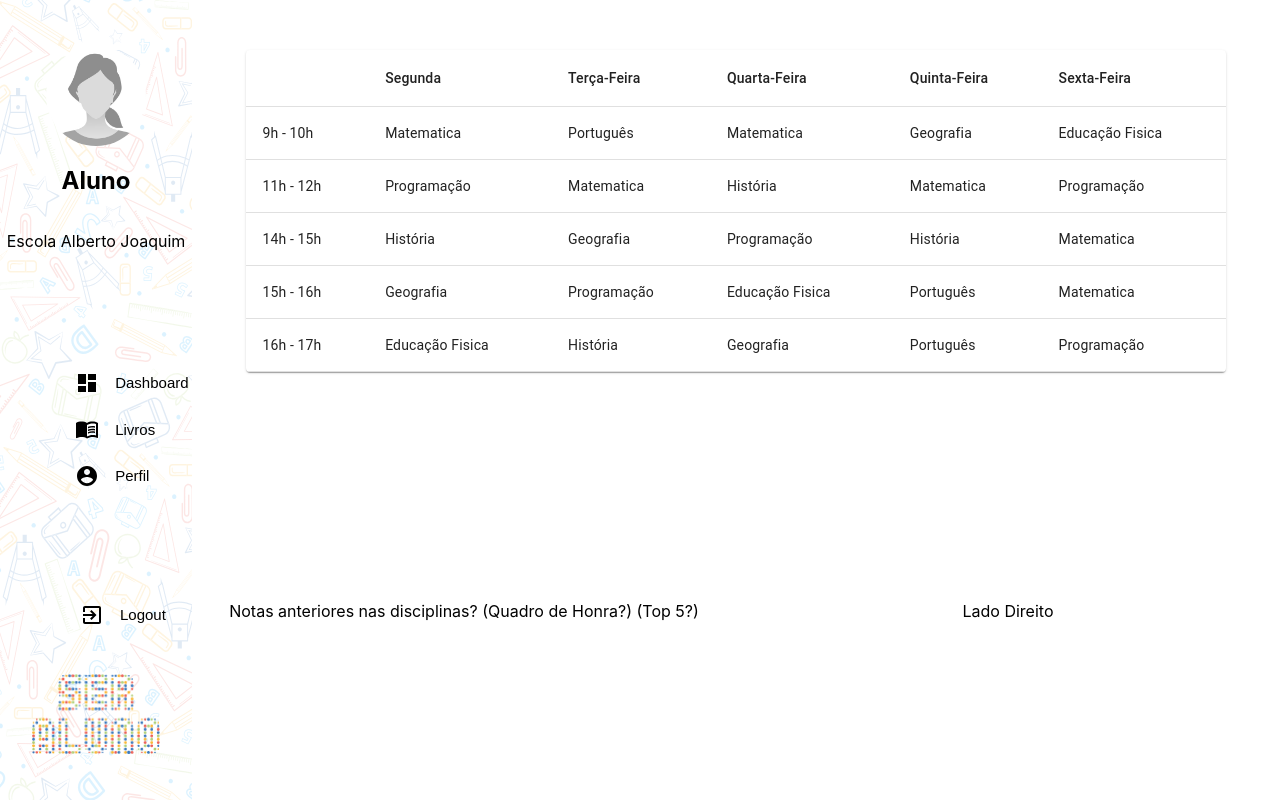
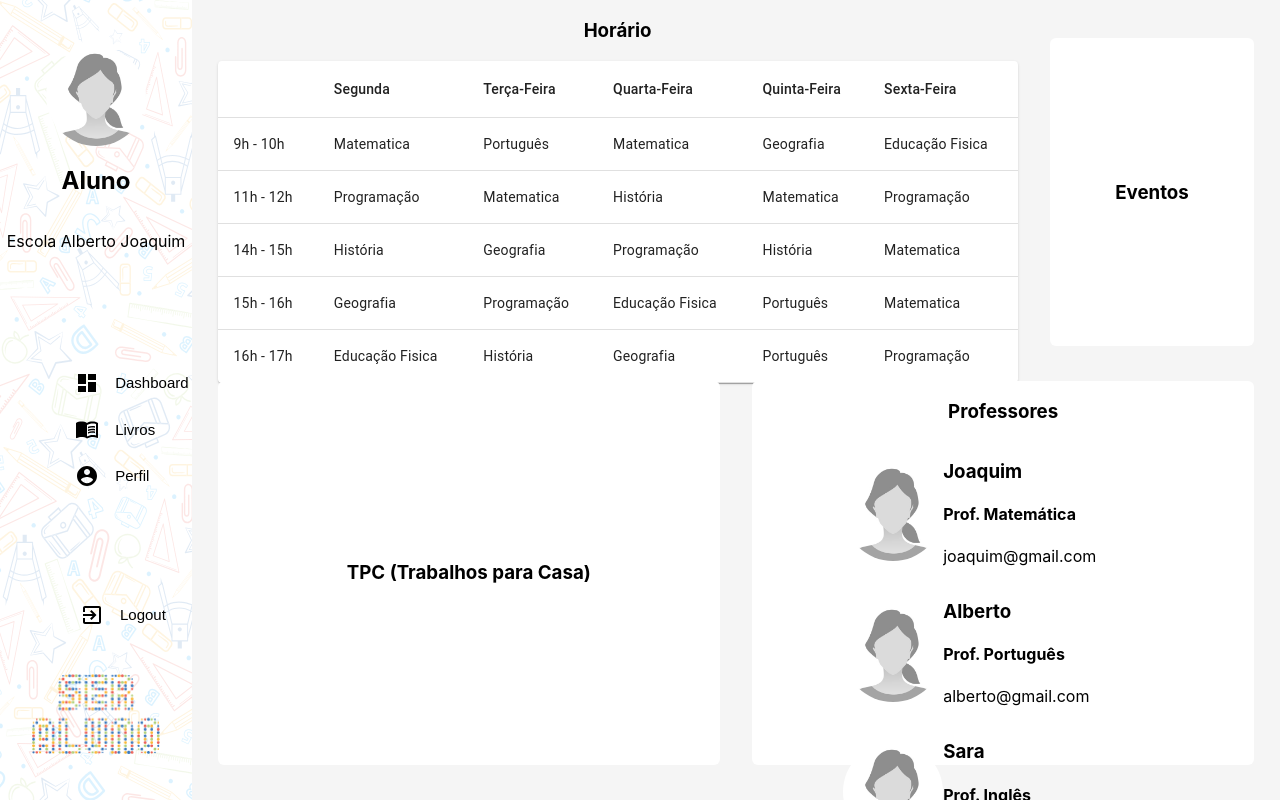
Before and after one commit to Ritipu/Ser-Aluno, a React (Create React App) app in the folder FrontEnd/: page / in a window 1280 px wide. Both pictures are taken after a click on the button "LOGIN". Built offline with nearby package versions, Linux system fonts and the light colour scheme; no server answers.

Commit message:
update: dashboard design
update: dashboard design

```diff
--- a/FrontEnd/src/css/dashboard.css
+++ b/FrontEnd/src/css/dashboard.css
@@ -1,14 +1,25 @@
+.superior {
+    display:flex;
+    flex-direction: row;
+    align-items: center;
+    position: fixed;
+    top: 0;
+    width: 81%;
+    height: 48vh;
+}
 .horario {
-    width: 90%;
-    margin-top: 50px;
-    margin-bottom: 50px;
+    display:flex;
+    flex-direction: column;
+    align-items: center;
 }
-
 .inferior {
     display:flex;
     flex-direction: row;
-    width: 100%;
-    height: 100vh;
+    position: fixed;
+    bottom: 0;
+    width: 81%;
+    height: 48vh;
+    margin-bottom: 2.2rem;
 }
 
 .infEsq {
@@ -17,12 +28,45 @@
     justify-content: center;
     align-items: center;
     width: 50%;
+    height: 100%;
+    background-color: #fff;
+    margin-right: 1rem;
+    border-radius: 6px;
 }
 
 .infDir {
     display:flex;
     flex-direction: column;
-    justify-content: center;
     align-items: center;
     width: 50%;
+    height: 100%;
+    background-color: #fff;
+    margin-left: 1rem;
+    border-radius: 6px;
 }
+
+.profs {
+    display: flex;
+    flex-direction: row;
+    flex-wrap: wrap;
+    justify-content: center;
+}
+
+.prof {
+    display: flex;
+    flex-direction: row;
+    align-items: center;
+    width: 20rem;
+}
+
+.eventos {
+    display: flex;
+    flex-direction: column;
+    align-items: center;
+    justify-content: center;
+    width: 50%;
+    height: 80%;
+    margin-left: 2rem;
+    background-color: #fff;
+    border-radius: 6px;
+}
--- /dev/null
+++ b/FrontEnd/src/css/horario.css
@@ -0,0 +1,3 @@
+.table {
+    width: 50rem;
+}
--- a/FrontEnd/src/css/plataforma.css
+++ b/FrontEnd/src/css/plataforma.css
@@ -47,6 +47,7 @@
     align-items: center;
     height: 100vh;
     width: 85%;
+    background-color: #f5f5f5;
 
 }
 
--- a/FrontEnd/src/pages/dashboard.jsx
+++ b/FrontEnd/src/pages/dashboard.jsx
@@ -1,24 +1,65 @@
 import React from 'react';
+import { Avatar } from '@material-ui/core'
 import Horario from './horario'
 import '../css/dashboard.css'
 
+function Professor(props) {
+	return (
+		<div className="prof">
+			<Avatar src="/avatar.jpg" id="icon" alt="avatar" />
+			<div>
+				<h3>{props.name}</h3>
+				<h4>Prof. {props.disciplinas}</h4>
+				<p>{props.email}</p>
+			</div>
+		</div>
+	)
+}
 export default class Dashboard extends React.Component {
+	constructor(props) {
+		super(props)
+		this.state = {
+			professores: [
+				{ name: 'Joaquim', disciplina: 'Matemática', email: 'joaquim@gmail.com' },
+				{ name: 'Alberto', disciplina: 'Português', email: 'alberto@gmail.com' },
+				{ name: 'Sara', disciplina: 'Inglês', email: 'sara@gmail.com' },
+				{ name: 'Maria', disciplina: 'História', email: 'maria@gmail.com' },
+				{ name: 'Guilherme', disciplina: 'Ciências', email: 'guilherme@gmail.com' }
+			]
+		}
+	}
 
 	render() {
 		return (
 			<section className="colDir">
+				<div className="superior">
 					<div className="horario">
+						<h3>Horário</h3>
 						<Horario />
+					</div>
+					<div className="eventos">
+						<h3>Eventos</h3>
+					</div>
 				</div>
 				<div className="inferior">
 					<div className="infEsq">
-                        Notas anteriores nas disciplinas?
-                        (Quadro de Honra?)
-                        (Top 5?)
+						<h3>TPC (Trabalhos para Casa)</h3>
 					</div>
 
 					<div className="infDir">
-                        Lado Direito
+						<h3>Professores</h3>
+						<div className="profs">
+							{
+								this.state.professores.map(d => (
+									<Professor
+										name={d.name}
+										disciplinas={d.disciplina}
+										email={d.email}
+									/>
+								))
+							}
+						</div>
+
 					</div>
 				</div>
 			</section>
--- a/FrontEnd/src/pages/horario.jsx
+++ b/FrontEnd/src/pages/horario.jsx
@@ -1,4 +1,5 @@
 import React from 'react';
+import '../css/horario.css'
 import { TableContainer, Table, TableBody, TableCell, TableHead, TableRow, Paper } from '@material-ui/core'
 
 function createTableRow(class0, class1, class2, class3, class4, class5) {
@@ -16,6 +17,7 @@ const horario = [
 export default class Horario extends React.Component {
 	render() {
 		return (
+			<div className="table">
 				<TableContainer component={Paper}>
 					<Table>
 
@@ -44,6 +46,8 @@ export default class Horario extends React.Component {
 						</TableBody>
 					</Table>
 				</TableContainer>
+			</div>
+
 		)
 	}
 }
```
Lines whose indentation alone changed are shown as unchanged.
